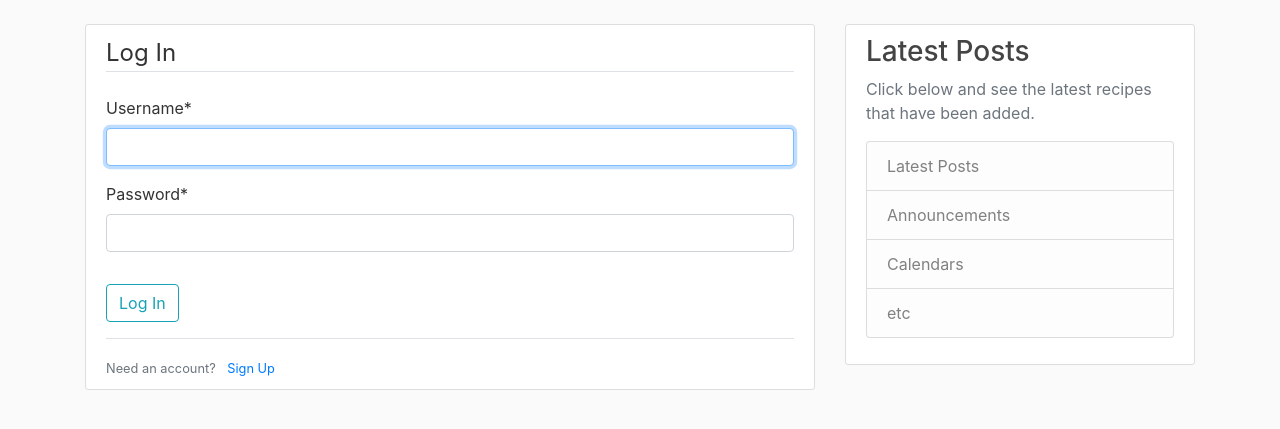
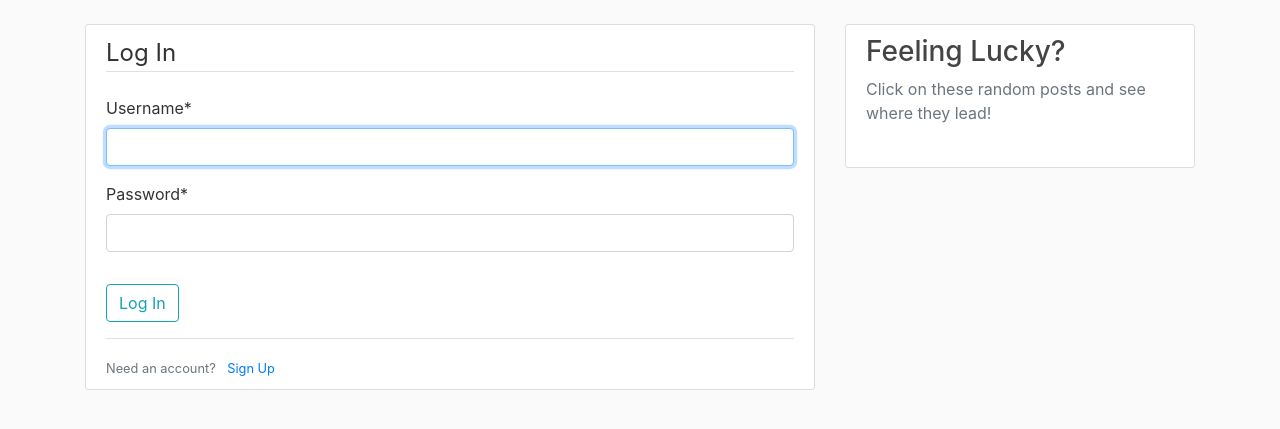
Before and after one commit to akashvshroff/Django_Blog, a Django app: page /login/ in a window 1280 px wide. Shown: the part 56-485 px from the top of the page. Run offline with Django 3.2, Linux system fonts and the light colour scheme; parts of the project's set-up code (start-up, migrations or seed data) failed here and were passed over; some libraries are stand-ins or nearby versions.

Commit message:
Added a random sidebar!

```diff
--- a/Blog/Templates/Blog/about.html
+++ b/Blog/Templates/Blog/about.html
@@ -2,7 +2,7 @@
 {% block content %}
   <h1 class='mb-4'>Welcome.</h1>
   <p class = 'lead mt-1'>Use this blog as a database for your recipes!</p>
-  <p class = 'lead'>Make a profile, add recipes and view other's recipes too. Search for all your favourite, delicious snacks - all in one place!</p>
+  <p class = 'lead'>Make a profile, add recipes and view other's recipes too. Search for all your favourite, delicious meals - all in one place!</p>
   {% if user.is_authenticated %}
     <p class='lead'>
       Ready to start?<a class = 'ml-2' href="{% url 'post-create' %}">Add a post!</a>
@@ -15,5 +15,4 @@
       <a class = 'ml-1' href="{% url 'login'%}">Login.</a>
     </p>
   {% endif %}
-
 {% endblock content %}
--- a/Blog/Templates/Blog/base.html
+++ b/Blog/Templates/Blog/base.html
@@ -59,13 +59,12 @@
         </div>
         <div class="col-md-4">
           <div class="content-section">
-            <h3>Latest Posts</h3>
-            <p class='text-muted'>Click below and see the latest recipes that have been added.
+            <h3>Feeling Lucky?</h3>
+            <p class='text-muted'> Click on these random posts and see where they lead!
               <ul class="list-group">
-                <li class="list-group-item list-group-item-light">Latest Posts</li>
-                <li class="list-group-item list-group-item-light">Announcements</li>
-                <li class="list-group-item list-group-item-light">Calendars</li>
-                <li class="list-group-item list-group-item-light">etc</li>
+                {%for post in random_posts%}
+                  <li class="list-group-item list-group-item-light"><a href="{% url 'post-detail' post.id %}">{{ post.title }}</a></li>
+                {% endfor %}
               </ul>
             </p>
           </div>
```
Also changed, not shown: Blog/views.py (+27 -8 lines).
